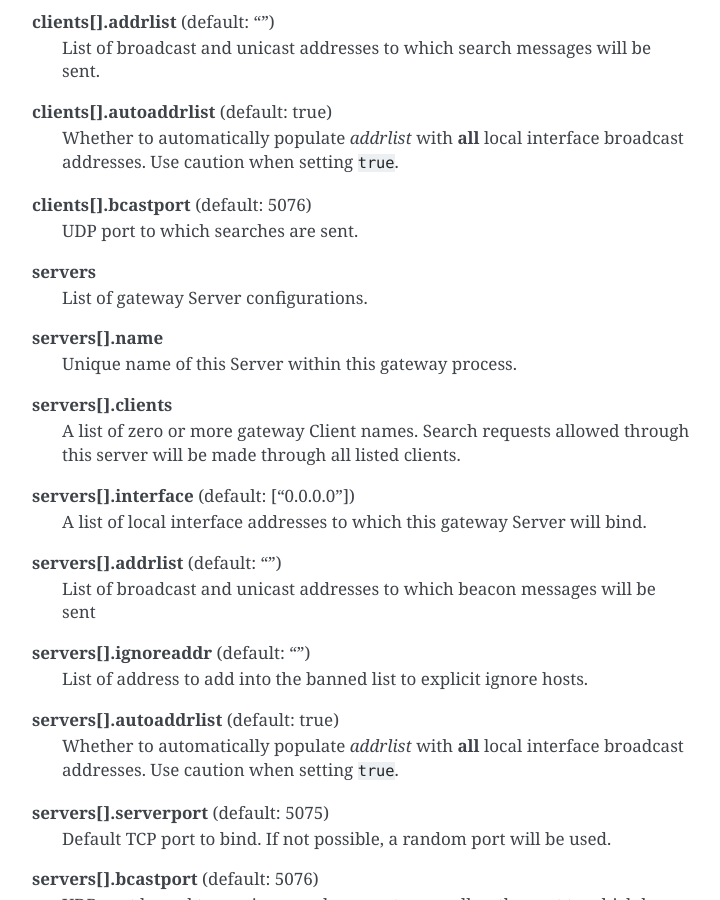
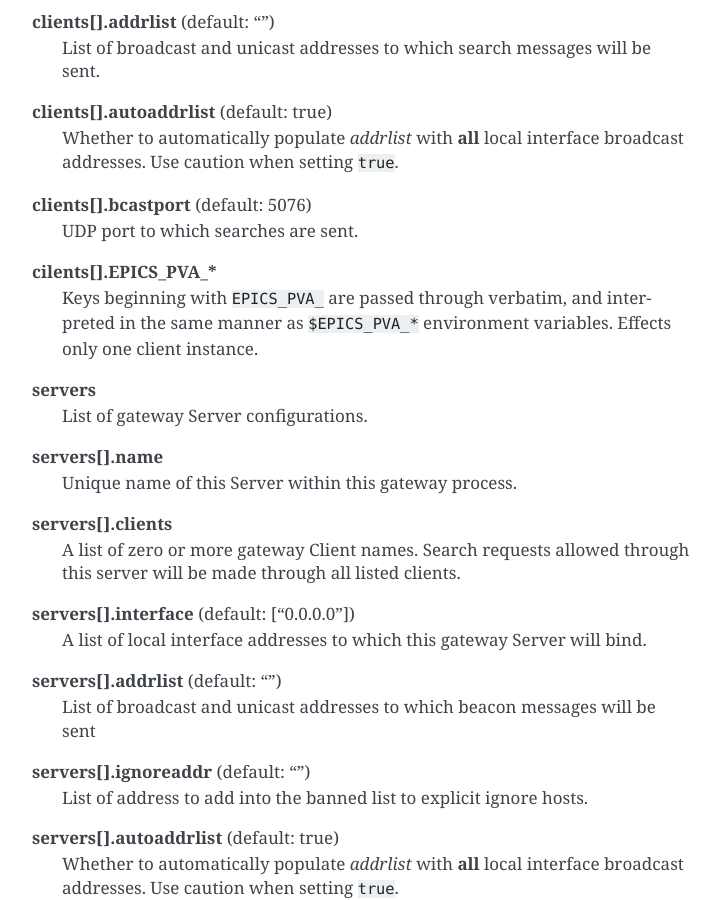
Before and after one commit to epics-base/p4p, a Sphinx documentation site: the page built from documentation/gw.rst, in a window 1280 px wide and 900 px high, scrolled down 5614 px. Shown: the whole window, without its empty margins (388-1108 px from the left). Built offline with Sphinx 7.4.7, drawn with Linux system fonts in a browser that asks for light colours; some of the changed text lies outside the part shown.

```diff
--- a/documentation/gw.rst
+++ b/documentation/gw.rst
@@ -270,6 +270,11 @@ Here is a full list of JSON keys available for the configuration file, version 2
 **clients[].bcastport** (default: 5076)
     UDP port to which searches are sent.
 
+**cilents[].EPICS_PVA_\***
+    Keys beginning with ``EPICS_PVA_`` are passed through verbatim,
+    and interpreted in the same manner as ``$EPICS_PVA_*`` environment variables.
+    Effects only one client instance.
+
 **servers**
     List of gateway Server configurations.
 
@@ -327,6 +332,10 @@ Here is a full list of JSON keys available for the configuration file, version 2
     Needed only if ``access`` key is provided, and ``clients`` list has more than one entry.
     Unambiguously selects which client is used to connect ``INP`` PVs for use by conditional ACF rules.
     If not provided, then the first client in the list is used.
+
+**servers[].EPICS_PVA\***
+    Keys beginning with ``EPICS_PVA`` are interpreted in the same manner as ``$EPICS_PVA*`` environment variables.
+    Effects only one server instance.
 
 .. _gwstatuspvs:
 
```
Also changed, not shown: 1 other file.
